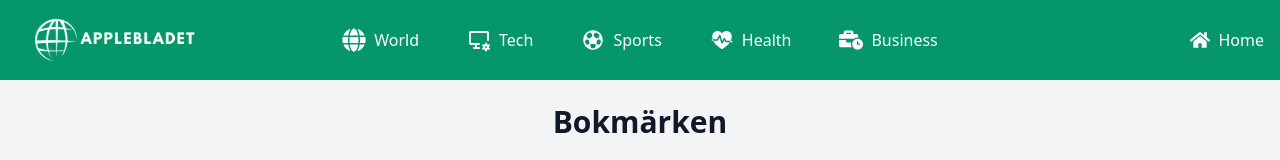
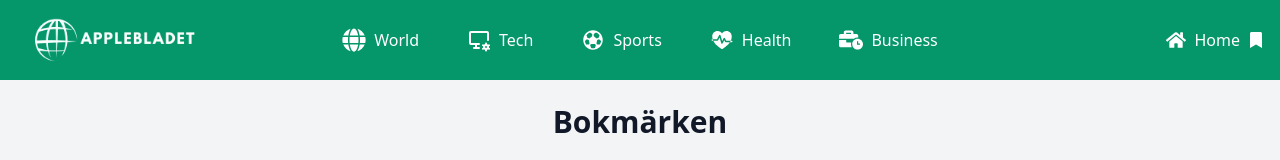
Before and after one commit to NoelPerland/news_project, a Next.js app: page /bookmarks in a window 1280 px wide. Shown: the top 160 px of the page. Built offline with nearby package versions, Linux system fonts and the light colour scheme.

Commit message:
bookmark 2

```diff
--- a/components/Header.js
+++ b/components/Header.js
@@ -12,6 +12,8 @@ import {
 import { IoFitness } from "react-icons/io5";
 import { TbDeviceDesktopCog } from "react-icons/tb";
 import { IoMdFootball } from "react-icons/io";
+import { FaBookmark, FaRegBookmark } from "react-icons/fa";
+
 
 export default function Header() {
   const [menuOpen, setMenuOpen] = useState(false);
@@ -64,8 +66,8 @@ export default function Header() {
         </nav>
 
         <nav className="hidden md:flex flex-1 justify-end">
-          <ul className="flex gap-12">
-            <li>
+          <ul className="flex gap-12 items-center">
+            <li className="flex items-center gap-2">
               <Link
                 href="/"
                 className={`hover:underline flex items-center gap-2 ${
@@ -75,6 +77,10 @@ export default function Header() {
                 <FaHome className="w-5 h-5" />
                 Home
               </Link>
+
+              <Link href="/bookmarks" className=" hover:text-blue-700">
+             <FaBookmark />
+            </Link>
             </li>
           </ul>
         </nav>
--- a/pages/bookmarks.js
+++ b/pages/bookmarks.js
@@ -1,6 +1,6 @@
 import Link from "next/link";
 import { useState, useEffect } from "react";
-import { FaBookmark, FaRegBookmark } from "react-icons/fa"; // Kom ihåg att importera ikoner
+import { FaBookmark, FaRegBookmark } from "react-icons/fa";
 
 export default function Bookmarks() { // state-variabel bookmarks för att hålla reda på de bokmärkta artiklarna
   const [bookmarks, setBookmarks] = useState([]);
--- a/pages/index.js
+++ b/pages/index.js
@@ -1,5 +1,8 @@
 import ArticleCard from "@/components/articleCard";
 import Link from "next/link";
+import { useState, useEffect } from "react";
+import { FaBookmark, FaRegBookmark } from "react-icons/fa";
+
 
 export async function getStaticProps() {
   const result = await fetch(
@@ -23,6 +26,30 @@ export default function Home({ news }) {
     "health",
   ];
 
+  const [bookmarks, setBookmarks] = useState([]);
+
+  // Spara bokmärken i localStorage, Utan denna kod skulle bokmärkena försvinna när sidan laddas om
+  useEffect(() => {
+
+    const savedBookmarks = JSON.parse(localStorage.getItem("bookmarks")) || [];
+    setBookmarks(savedBookmarks);
+  }, []);
+
+  // kontrollerar om en artikel är bokmärkt genom att jämföra artikelns article_id med de bokmärken som finns sparade i listan bookmarks i useState.
+  const isBookmarked = (article_id) => {
+        return bookmarks.some((bookmark) => bookmark.article_id === article_id);
+  };
+
+  // sparar en artikel som bokmärke
+  const saveBookmark = (article) => {
+    if (!isBookmarked(article.article_id)) {    // Om artikeln inte är bokmärkt, skapar vi en ny lista av bokmärken
+        const updatedBookmarks = [...bookmarks, article];
+        setBookmarks(updatedBookmarks);
+        localStorage.setItem("bookmarks", JSON.stringify(updatedBookmarks));
+  }
+
+}
+
   return (
     <div className="min-h-screen bg-gray-100 text-gray-900">
       <main className="container mx-auto p-6">
@@ -30,7 +57,13 @@ export default function Home({ news }) {
         <div className="flex flex-col items-center justify-center">
           {news.length > 0 ? (
             news.map((article) => (
+              <>
               <ArticleCard key={article.article_id} article={article} />
+
+              <button className="pl-4" onClick={() => saveBookmark(article)}>
+              {isBookmarked(article.article_id) ? (
+                <FaBookmark className="text-blue-500" />) : ( <FaRegBookmark /> )} </button>
+            </>
             ))
           ) : (
             <p>No news available at the moment.</p>
```
